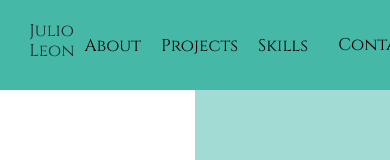
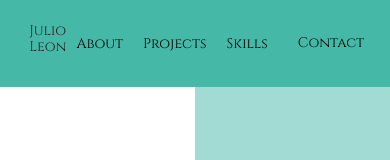
Before and after one commit to Julio-Leon/Porfolio, a React (Create React App) app in the folder porfolio_client/: page /#/home in a window 390 px wide. Shown: the top 160 px of the page. Built offline with nearby package versions, Linux system fonts and the light colour scheme; a web font is replaced by a local one.

Commit message:
grammar fixes on about and projects components

```diff
--- a/porfolio_client/src/styles/App_styles.css
+++ b/porfolio_client/src/styles/App_styles.css
@@ -276,7 +276,7 @@ img {
   }
 
   .header * {
-    font-size: 17px;
+    font-size: 14px;
   }
 
   /* .header {
```
